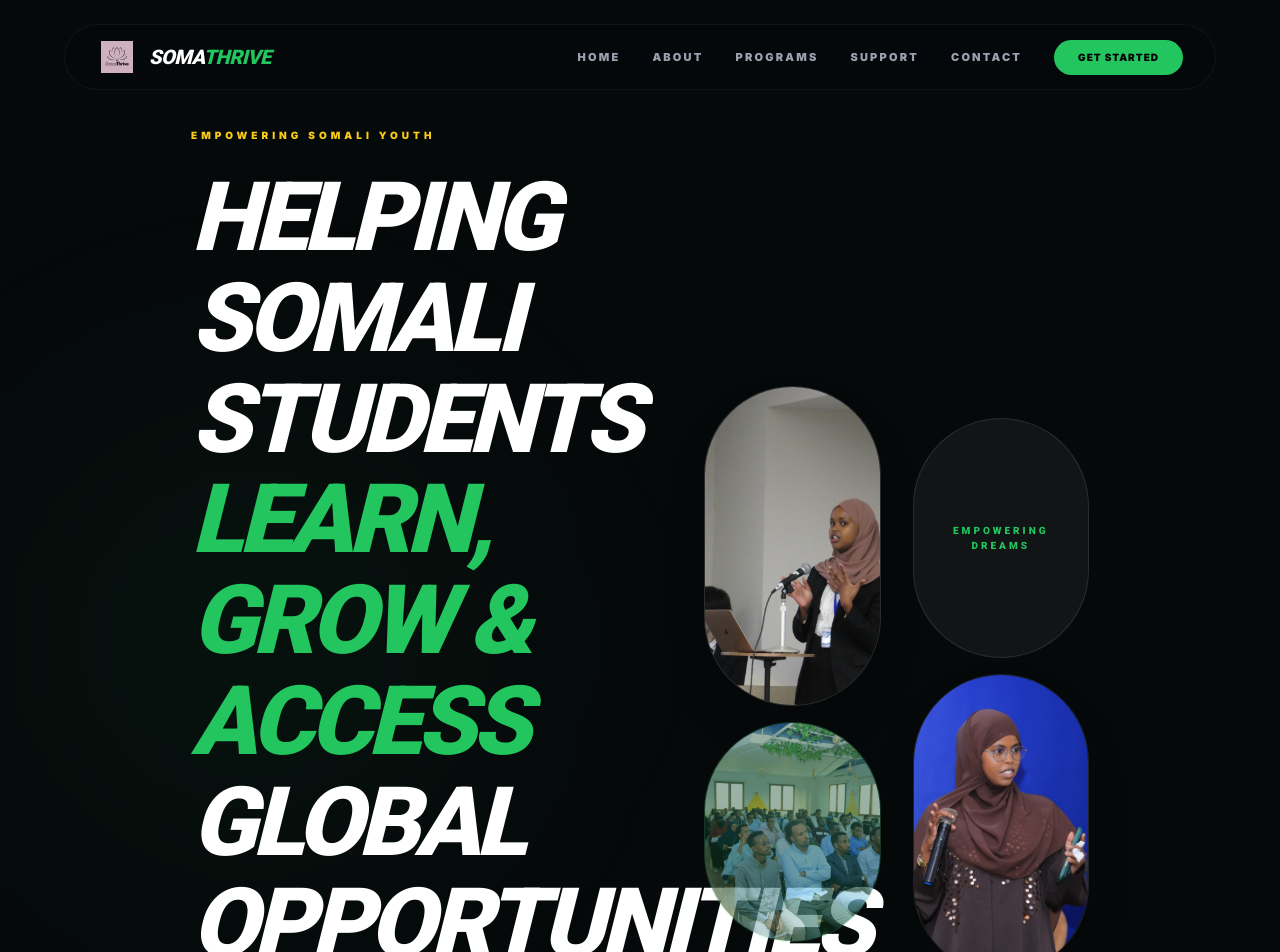
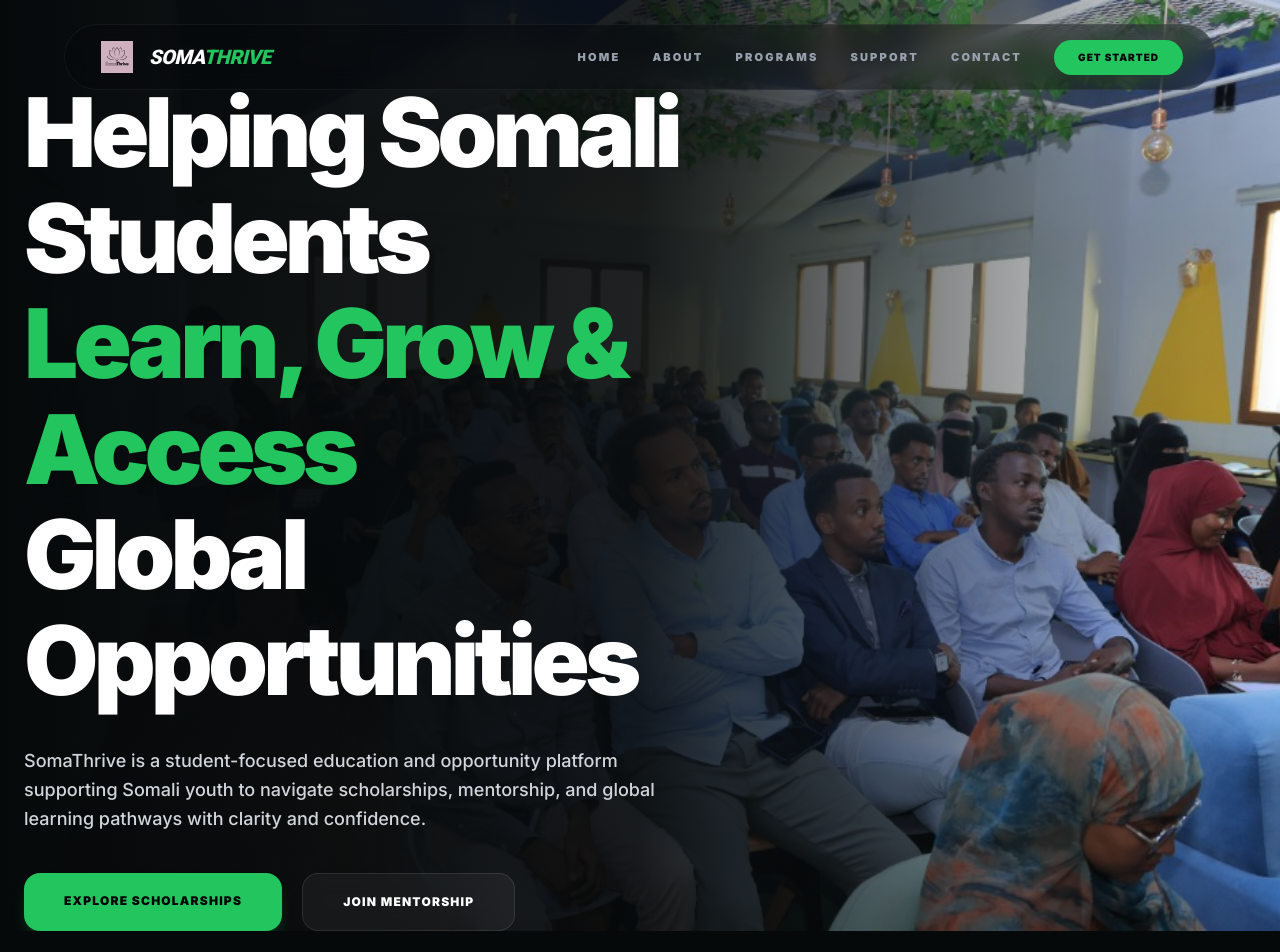
Before and after one commit to mohamedosmann/somathrive, a Next.js app: page / in a window 1280 px wide. Shown: the top 952 px of the page. Built offline with nearby package versions, Linux system fonts and the light colour scheme.

Commit message:
UI: Reverted hero section to full-screen background image design as requested

```diff
--- a/app/page.tsx
+++ b/app/page.tsx
@@ -95,83 +95,41 @@ export default function Home() {
         </nav>
       </header>
 
-      {/* Hero Section - KEEPS THE WIDE LAYOUT */}
-      <section className="relative min-h-screen flex items-center pt-32 pb-20 bg-[#06090a] overflow-hidden">
-        <div className="absolute top-1/2 left-0 -translate-y-1/2 w-[500px] h-[500px] bg-[#22c55e]/5 blur-[120px] rounded-full pointer-events-none" />
+      {/* Hero Section */}
+      <section className="relative min-h-screen flex items-center pt-20 overflow-hidden">
+        <Image
+          src="/classroom-bg.jpg"
+          alt="SomaThrive Classroom"
+          fill
+          className="object-cover object-center"
+          priority
+        />
+        <div className="absolute inset-0 bg-gradient-to-r from-[#06090a] via-[#06090a]/90 to-transparent z-10" />
 
-        <div className="max-w-[1920px] mx-auto px-6 md:px-[191px] relative z-20 grid lg:grid-cols-2 gap-20 xl:gap-32 items-center">
+        <div className="container mx-auto px-6 relative z-20">
           <motion.div
             initial={{ opacity: 0, x: -30 }}
             animate={{ opacity: 1, x: 0 }}
             transition={{ duration: 1, ease: [0.22, 1, 0.36, 1] }}
-            className="max-w-xl"
+            className="max-w-4xl"
           >
-            <span className="text-[#facc15] text-[10px] font-black uppercase tracking-[0.4em] mb-6 block">
-              Empowering Somali Youth
-            </span>
-            <h1 className="text-4xl md:text-5xl lg:text-7xl xl:text-[6rem] font-roboto font-black leading-[1.05] mb-8 text-white tracking-tighter uppercase italic">
+            <h1 className="text-5xl md:text-7xl lg:text-8xl font-inter font-black leading-[1.1] mb-8 text-white tracking-tighter">
               Helping Somali <br /> Students <br />
               <span className="text-[#22c55e]">Learn, Grow & Access</span> <br />
               Global Opportunities
             </h1>
-            <p className="text-base md:text-lg text-gray-400 mb-10 max-w-md leading-relaxed font-medium">
-              Supporting Somali youth to navigate global scholarships and mentorship with confidence.
+            <p className="text-base md:text-lg text-gray-300 mb-10 max-w-2xl leading-relaxed font-medium">
+              SomaThrive is a student-focused education and opportunity platform supporting Somali youth to navigate scholarships, mentorship, and global learning pathways with clarity and confidence.
             </p>
             <div className="flex flex-col sm:flex-row gap-5">
-              <Link href="#programs" className="px-10 py-4 bg-[#22c55e] text-black font-black uppercase tracking-widest text-xs rounded-2xl hover:bg-white transition-all hover:translate-y-[-2px] shadow-lg shadow-[#22c55e]/10 text-center">
+              <Link href="#programs" className="px-10 py-5 bg-[#22c55e] text-black font-black uppercase tracking-widest text-xs rounded-2xl hover:bg-white transition-all hover:translate-y-[-2px] shadow-lg shadow-[#22c55e]/20 text-center">
                 Explore Scholarships
               </Link>
-              <Link href="#community" className="px-10 py-4 bg-white/5 backdrop-blur-md border border-white/10 text-white font-black uppercase tracking-widest text-xs rounded-2xl hover:bg-white/10 transition-all text-center">
+              <Link href="#community" className="px-10 py-5 bg-white/5 backdrop-blur-md border border-white/10 text-white font-black uppercase tracking-widest text-xs rounded-2xl hover:bg-white/10 transition-all text-center">
                 Join Mentorship
               </Link>
             </div>
           </motion.div>
-
-          {/* Capsule Image Mosaic */}
-          <div className="relative h-[650px] hidden lg:grid grid-cols-2 gap-8 items-center">
-            {/* Column 1 (Merged previous Col 2) */}
-            <div className="space-y-4">
-              <motion.div
-                initial={{ opacity: 0, y: -40 }}
-                animate={{ opacity: 1, y: 0 }}
-                transition={{ delay: 0.4, duration: 1 }}
-                className="h-[320px] rounded-full overflow-hidden bg-white/5 border border-white/10 relative group shadow-2xl"
-              >
-                <Image src="/speaker-1.jpg" alt="SomaThrive Speaker" fill className="object-cover group-hover:scale-110 transition-transform duration-700" />
-              </motion.div>
-              <motion.div
-                initial={{ opacity: 0, y: 40 }}
-                animate={{ opacity: 1, y: 0 }}
-                transition={{ delay: 0.6, duration: 1 }}
-                className="h-[220px] rounded-full overflow-hidden bg-[#22c55e]/20 border border-white/5 relative group"
-              >
-                <Image src="/classroom-bg.jpg" alt="Classroom" fill className="object-cover group-hover:scale-110 transition-transform duration-700 opacity-60" />
-                <div className="absolute inset-0 bg-[#22c55e]/10 mix-blend-overlay" />
-              </motion.div>
-            </div>
-
-            {/* Column 2 (Merged previous Col 3) */}
-            <div className="space-y-4 pt-16">
-              <motion.div
-                initial={{ opacity: 0, x: 40 }}
-                animate={{ opacity: 1, x: 0 }}
-                transition={{ delay: 0.8, duration: 1 }}
-                className="h-[240px] rounded-full overflow-hidden bg-white/5 border border-white/10 relative group"
-              >
-                <div className="absolute inset-0 flex items-center justify-center p-6 text-center">
-                  <p className="text-[10px] font-roboto font-black uppercase tracking-[0.3em] text-[#22c55e]">Empowering Dreams</p>
-                </div>
-              </motion.div>
-              <motion.div
-                initial={{ opacity: 0, x: 40 }}
-                animate={{ opacity: 1, x: 0 }}
-                transition={{ delay: 1, duration: 1 }}
-                className="h-[300px] rounded-full overflow-hidden border border-white/10 relative group shadow-2xl"
-              >
-                <Image src="/speaker-2.jpg" alt="SomaThrive Session" fill className="object-cover group-hover:scale-110 transition-transform duration-700" />
-              </motion.div>
-            </div>
-          </div>
         </div>
       </section>
 
```
